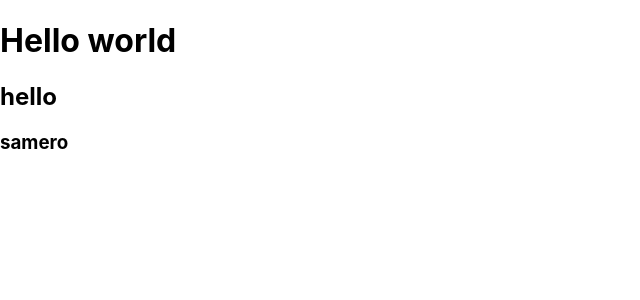
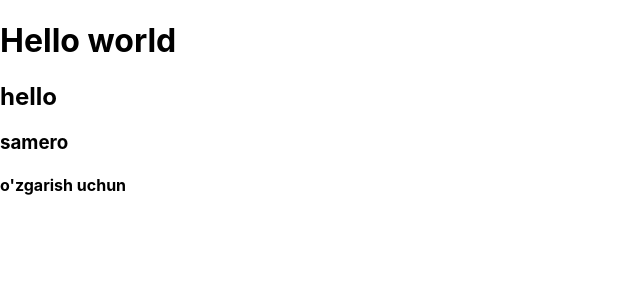
Before and after one commit to MuhammadazizEsonboyev/React-Richard, a React (Create React App) app in the folder richard-demo-project/: page / in a window 1280 px wide. Shown: the top 300 px of the page, without its empty margins (0-640 px from the left). Built offline with nearby package versions, Linux system fonts and the light colour scheme.

Commit message:
komputer

```diff
--- a/richard-demo-project/package.json
+++ b/richard-demo-project/package.json
@@ -6,9 +6,12 @@
     "@testing-library/jest-dom": "^5.16.5",
     "@testing-library/react": "^13.4.0",
     "@testing-library/user-event": "^13.5.0",
+    "axios": "^0.27.2",
     "bootstrap": "^5.2.1",
     "react": "^18.2.0",
+    "react-bootstrap": "^2.5.0",
     "react-dom": "^18.2.0",
+    "react-router-dom": "^6.4.0",
     "react-scripts": "5.0.1",
     "web-vitals": "^2.1.4"
   },
--- a/richard-demo-project/src/App.js
+++ b/richard-demo-project/src/App.js
@@ -6,6 +6,7 @@ function App() {
     <h1>Hello world</h1>
     <h2>hello </h2>
     <h3>samero</h3>
+    <h4>o'zgarish uchun</h4>
   </div>
   );
 }
```
Also changed, not shown: 1 other file (tests, documents, lock files or other folders).
